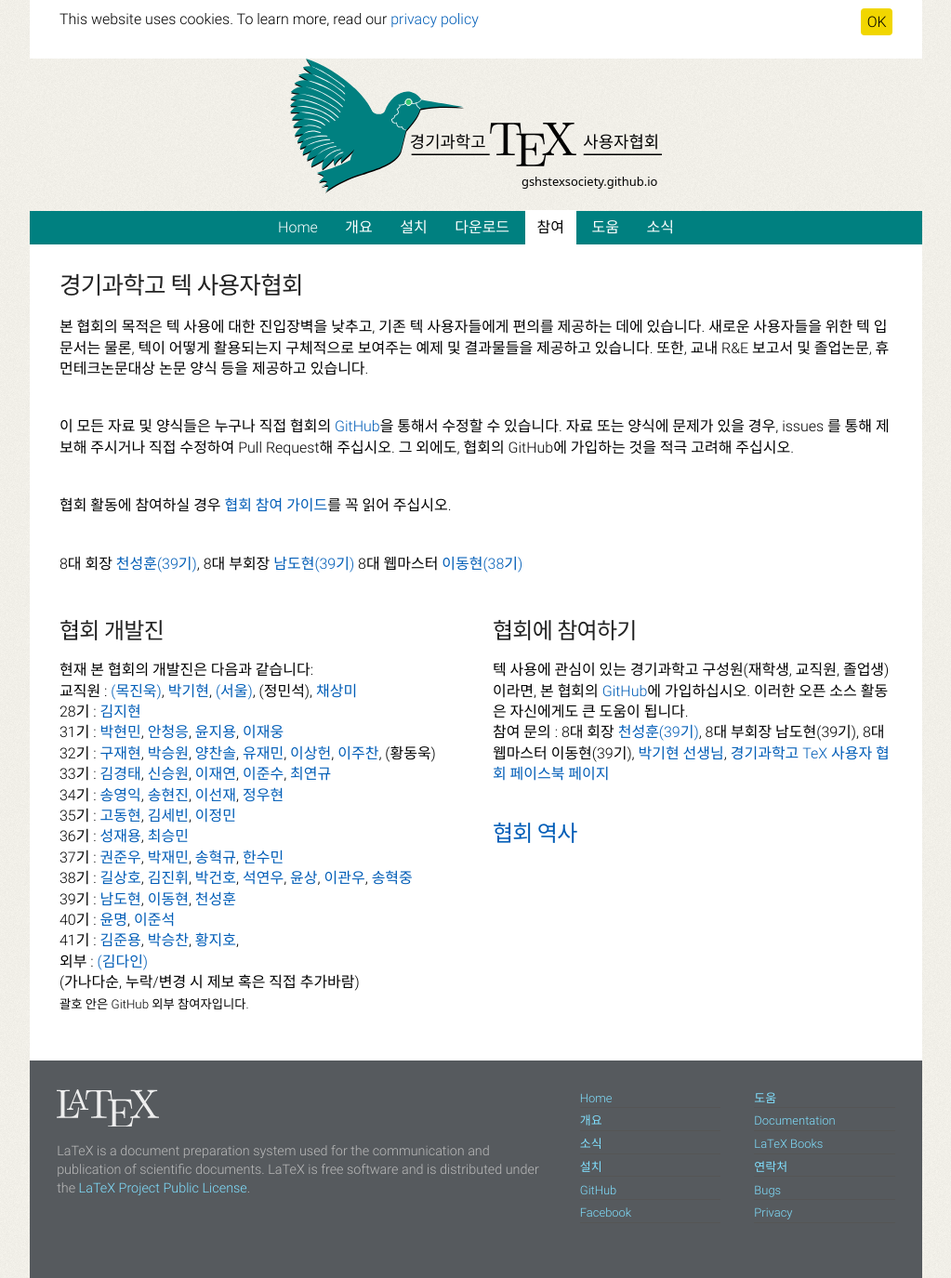
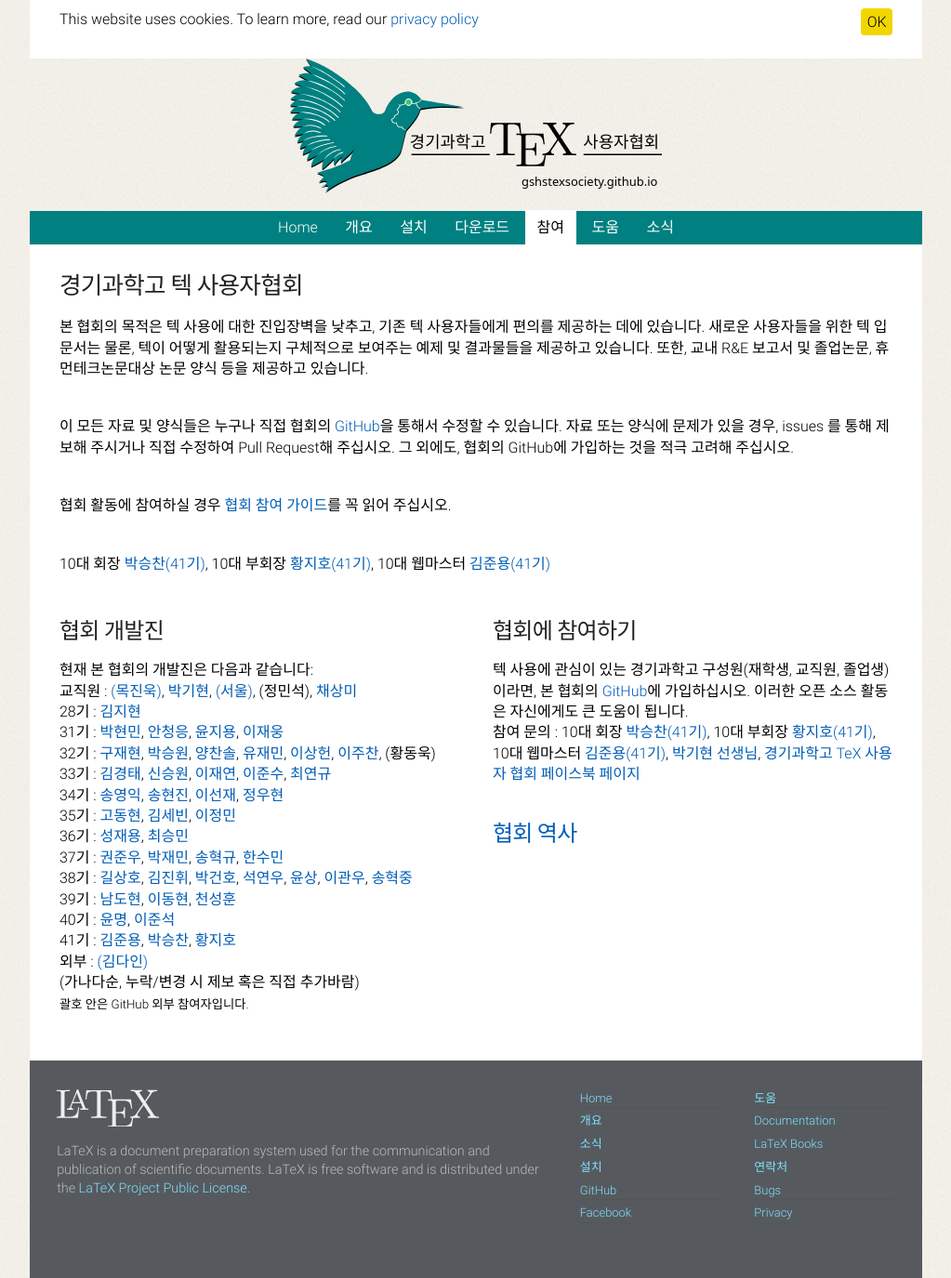
Before and after one commit to gshstexsociety/gshstexsociety.github.io, a Jekyll site: the page built from 참여/index.md, in a window 1280 px wide. Shown: the whole page at 93% size, without its empty margins (128-1151 px from the left). Built offline with Jekyll 4.4.1, drawn with Linux system fonts in a browser that asks for light colours.

Commit message:
Update 2025 version

```diff
--- a/참여/index.md
+++ b/참여/index.md
@@ -18,7 +18,7 @@ permalink: /참여/
 
 협회 활동에 참여하실 경우 <a href="http://latex.gs.hs.kr/files//An-Introduction-to-LaTeX/An%20Introduction%20to%20LaTeX-ver2.0_beamer/GSHSLaTeXIntro_Contribution.pdf">협회 참여 가이드</a>를 꼭 읽어 주십시오.
 
-8대 회장 <a href="https://github.com/meisterjok32">천성훈(39기)</a>, 8대 부회장 <a href="https://github.com/">남도현(39기)</a> 8대 웹마스터 <a href="https://github.com/">이동현(38기)</a>
+10대 회장 <a href="https://github.com/lulunlnl">박승찬(41기)</a>, 10대 부회장 <a href="https://github.com/Jirrong-GSHS">황지호(41기)</a>, 10대 웹마스터 <a href="https://github.com/dkim110807">김준용(41기)</a>
 
 <div class="row">
   <div class="col cell1of2">
@@ -49,7 +49,7 @@ permalink: /참여/
     <br>
     40기 : <a href="https://github.com/yoonmyeong673">윤명</a>, <a href="https://github.com/gs22078">이준석</a>
     <br>
-    41기 : <a href="https://github.com/dkim110807">김준용</a>,  <a href="https://github.com/lulunlnl">박승찬</a>, <a href="https://github.com/dkim110807">황지호</a>,
+    41기 : <a href="https://github.com/dkim110807">김준용</a>,  <a href="https://github.com/lulunlnl">박승찬</a>, <a href="https://github.com/Jirrong-GSHS">황지호</a>
     <br>
     외부 : <a href="https://github.com/DyneAlpha">(김다인)</a>
     <br>
@@ -64,7 +64,7 @@ permalink: /참여/
     텍 사용에 관심이 있는 경기과학고 구성원(재학생, 교직원, 졸업생)이라면,
     본 협회의 <a href="https://github.com/gshstexsociety">GitHub</a>에 가입하십시오. 이러한 오픈 소스 활동은 자신에게도 큰 도움이 됩니다.
     <br>
-    <b>참여 문의</b> : 8대 회장 <a href="https://github.com/meisterjok32">천성훈(39기)</a>, 8대 부회장 남도현(39기), 8대 웹마스터 이동현(39기), <a href="https://github.com/guitar79">박기현 선생님</a>, <a href="https://www.facebook.com/gshstexsociety">경기과학고 TeX 사용자 협회 페이스북 페이지</a>
+    <b>참여 문의</b> : 10대 회장 <a href="https://github.com/lulunlnl">박승찬(41기)</a>, 10대 부회장 <a href="https://github.com/Jirrong-GSHS">황지호(41기)</a>, 10대 웹마스터 <a href="https://github.com/dkim110807">김준용(41기)</a>, <a href="https://github.com/guitar79">박기현 선생님</a>, <a href="https://www.facebook.com/gshstexsociety">경기과학고 TeX 사용자 협회 페이스북 페이지</a>
     </p>
     <h2><a href="https://github.com/gshstexsociety/latex.gs.hs.kr/wiki">협회 역사</a></h2>
   </div>
```
